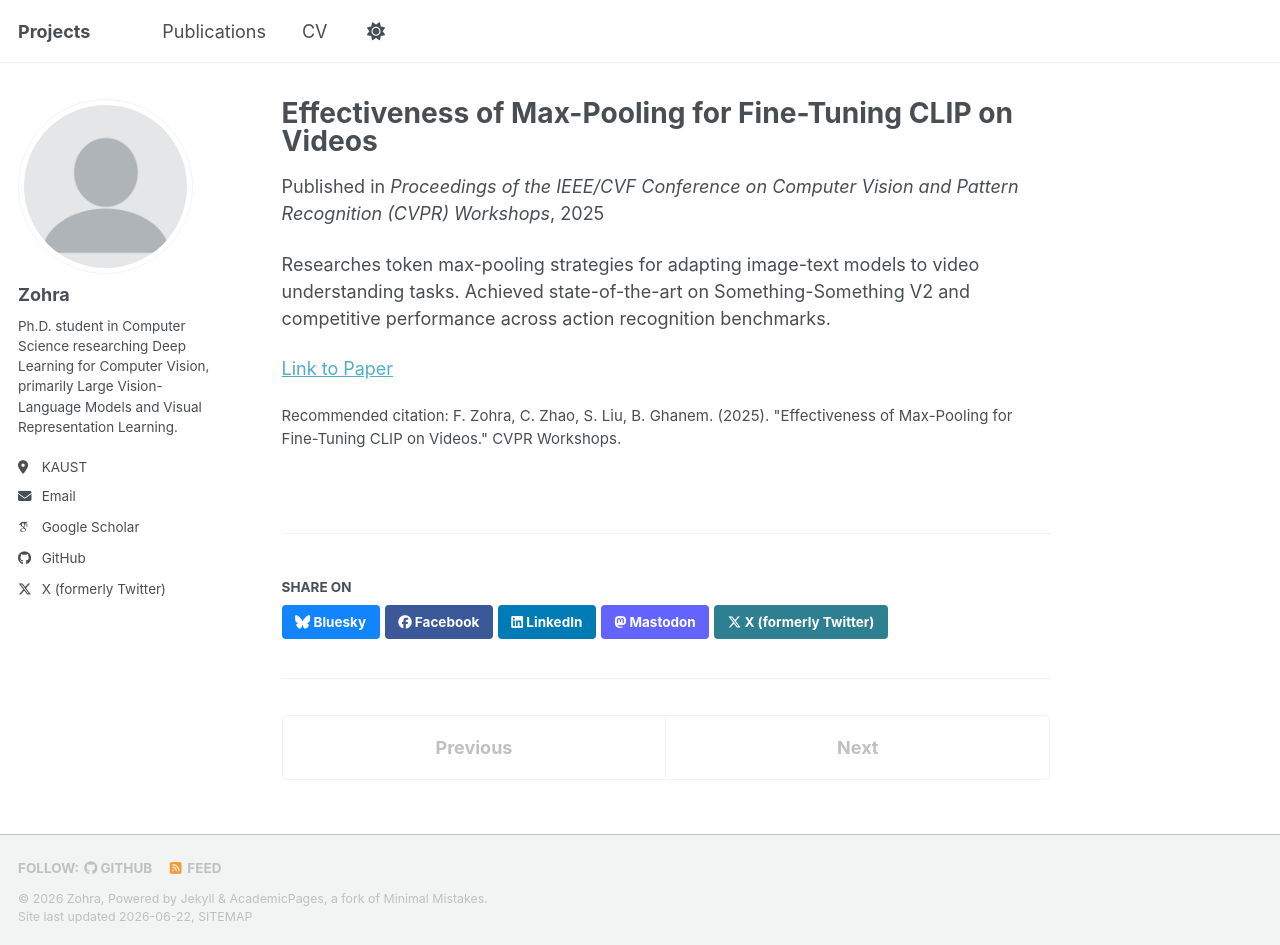
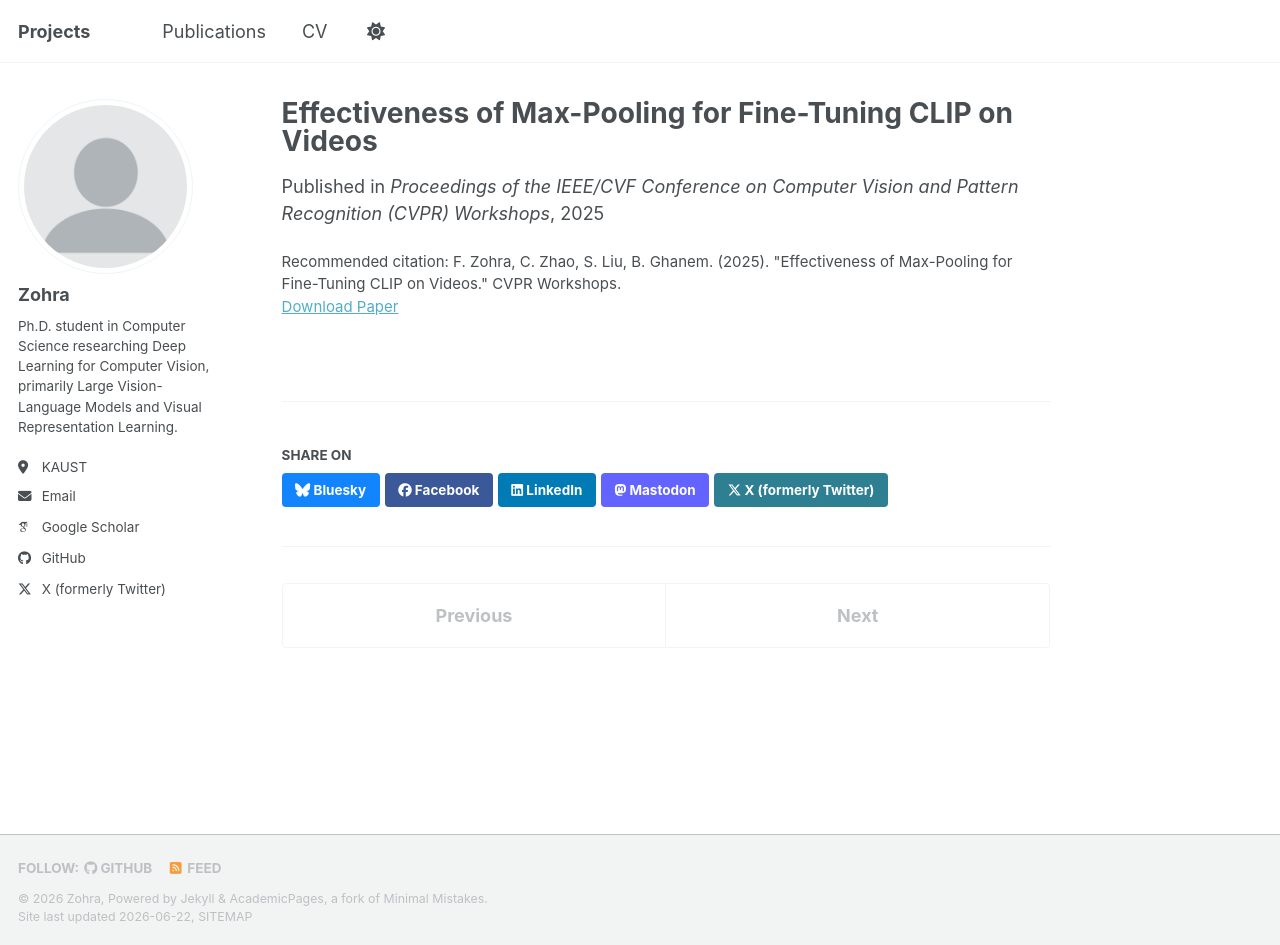
Before and after one commit to fzohra/fzohra.github.io, a Jekyll site: the page built from _publications/2025-06-01-max-pooling-clip.md, in a window 1280 px wide and 945 px high. Built offline with Jekyll 4.4.1, drawn with Linux system fonts in a browser that asks for light colours; some web fonts are replaced; a script that is not in the unit is left out.

Commit message:
Update 2025-06-01-max-pooling-clip.md

```diff
--- a/_publications/2025-06-01-max-pooling-clip.md
+++ b/_publications/2025-06-01-max-pooling-clip.md
@@ -5,10 +5,7 @@ category: conferences
 permalink: /publication/2025-max-pool
 excerpt: 'Researches token max-pooling strategies for adapting image-text models to video understanding tasks, achieving state-of-the-art on Something-Something V2 tasks and competitive performance across action recognition benchmarks.'
 date: 2025-06-01
+paperurl: 'https://openaccess.thecvf.com/content/CVPR2025W/eLVM/papers/Zohra_Effectiveness_of_Max-Pooling_for_Fine-Tuning_CLIP_on_Videos_CVPRW_2025_paper.pdf'
 venue: 'Proceedings of the IEEE/CVF Conference on Computer Vision and Pattern Recognition (CVPR) Workshops'
 citation: 'F. Zohra, C. Zhao, S. Liu, B. Ghanem. (2025). "Effectiveness of Max-Pooling for Fine-Tuning CLIP on Videos." CVPR Workshops.'
 ---
-
-Researches token max-pooling strategies for adapting image-text models to video understanding tasks. Achieved state-of-the-art on Something-Something V2 and competitive performance across action recognition benchmarks.
-
-[Link to Paper]([https://openaccess.thecvf.com/content/CVPR2025W/eLVM/papers/Zohra_Effectiveness_of_Max-Pooling_for_Fine-Tuning_CLIP_on_Videos_CVPRW_2025_paper.pdf])
```
